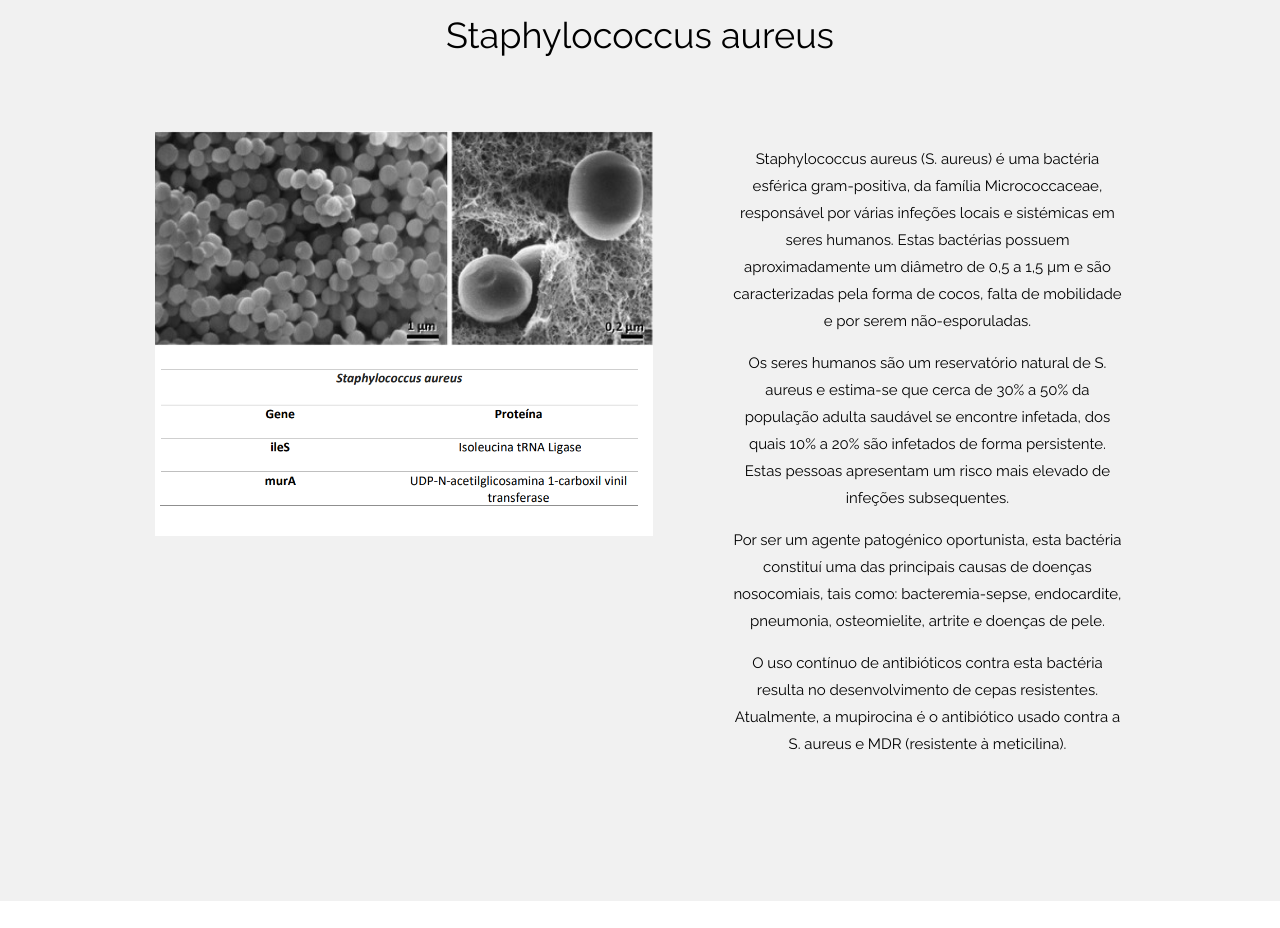
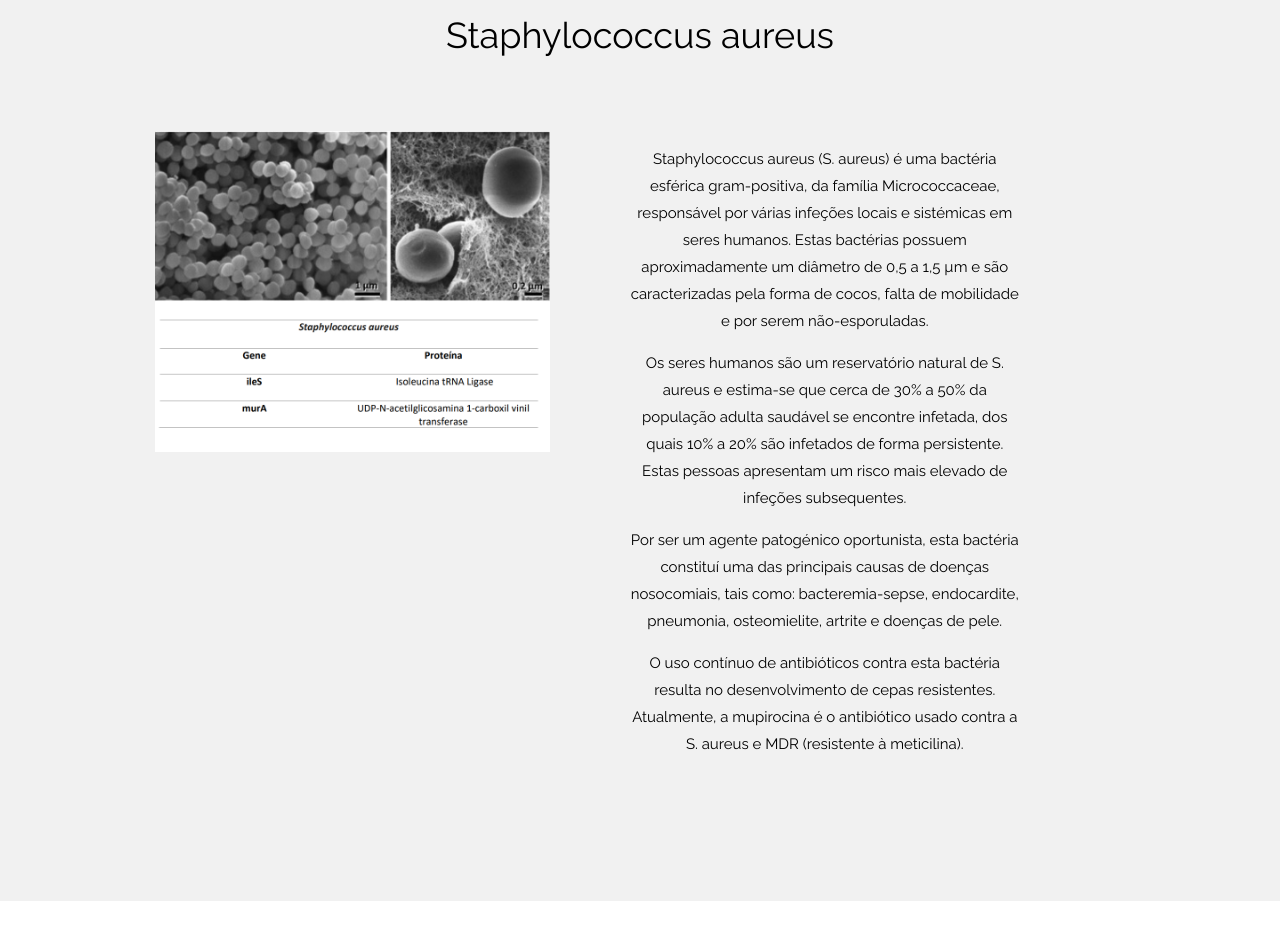
Before and after one commit to Laboratorios-Bioinformatica/Laboratorios-Bioinformatica.github.io, a plain HTML site: page index.html in a window 1280 px wide. Shown: the part 4293-5221 px from the top of the page. Drawn offline with nearby package versions, Linux system fonts and the light colour scheme.

Commit message:
Update index.html

```diff
--- a/index.html
+++ b/index.html
@@ -145,7 +145,7 @@ body, html {
 <div class="w3-container w3-light-grey" style="padding:128px 16px" id="aureus">
   <h3 class="w3-center w3-xxlarge"> Staphylococcus aureus</h3>
   <div class="w3-row-padding w3-center" style="margin-top:64px">
-    <div class="w3-col l5 m6 w3-margin-bottom" style="margin-left:10%">
+    <div class="w3-col l4 m6 w3-margin-bottom" style="margin-left:10%">
        <img src="images/aureus_e_tabela.png" alt="aureus_img" style="width:100%">
     </div>
     <div class="w3-col l4 m9" style="margin-left:5%">
```
